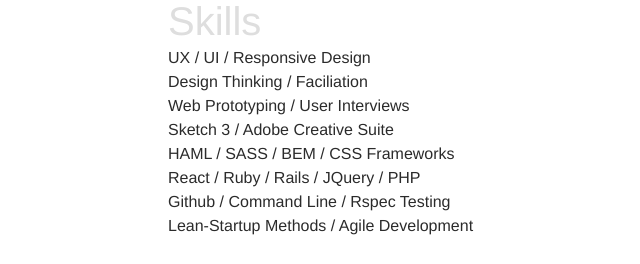
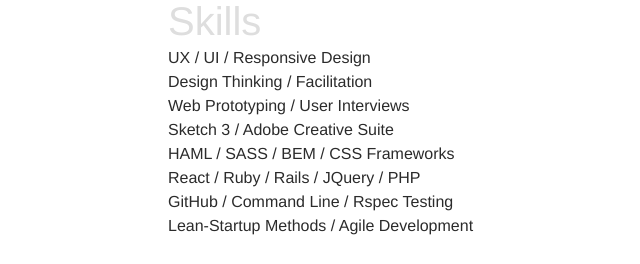
Before and after one commit to JAKellum/JAKellum.github.io, a plain HTML site: page resume/index.html in a window 1280 px wide. Shown: the part 491-755 px from the top of the page, 172-812 px from the left. Drawn offline with Linux system fonts and the light colour scheme; files whose address does not match are found by name.

Commit message:
Automated commit at 2016-08-12 19:33:26 UTC by middleman-deploy 2.0.0-alpha

```diff
--- a/resume/index.html
+++ b/resume/index.html
@@ -101,12 +101,12 @@
               <h2>Skills</h2>
               <ul>
                 <li>UX / UI / Responsive Design</li>
-                <li>Design Thinking / Faciliation</li>
+                <li>Design Thinking / Facilitation</li>
                 <li>Web Prototyping / User Interviews</li>
                 <li>Sketch 3 / Adobe Creative Suite</li>
                 <li>HAML / SASS / BEM / CSS Frameworks</li>
                 <li>React / Ruby / Rails / JQuery / PHP</li>
-                <li>Github / Command Line / Rspec Testing</li>
+                <li>GitHub / Command Line / Rspec Testing</li>
                 <li>Lean-Startup Methods / Agile Development</li>
               </ul>
             </figure>
```
Also changed, not shown: 1 other file.
